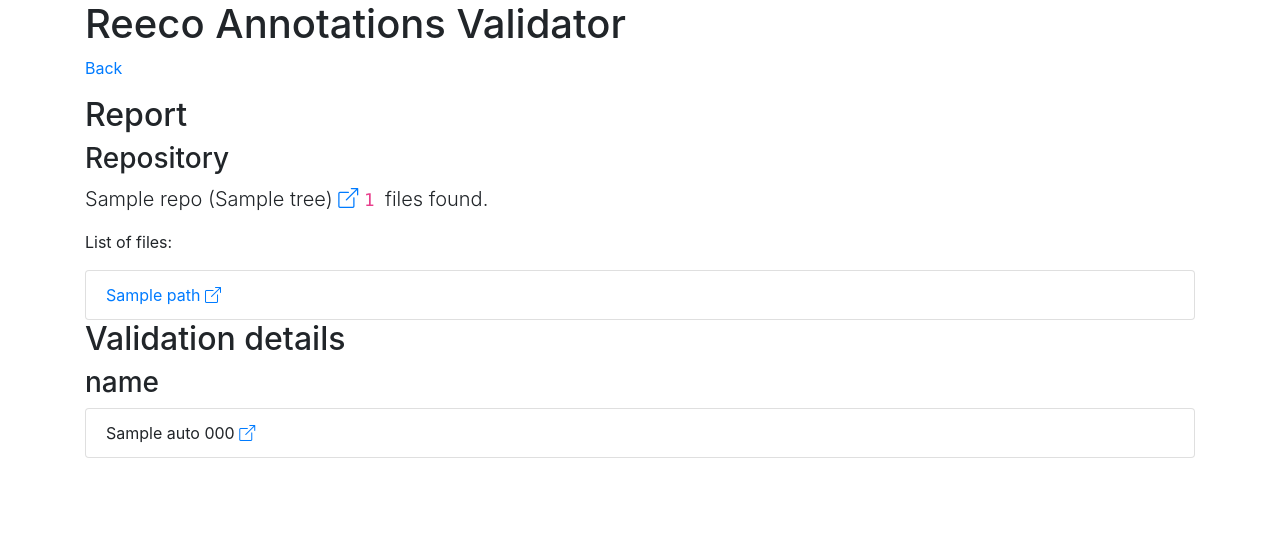
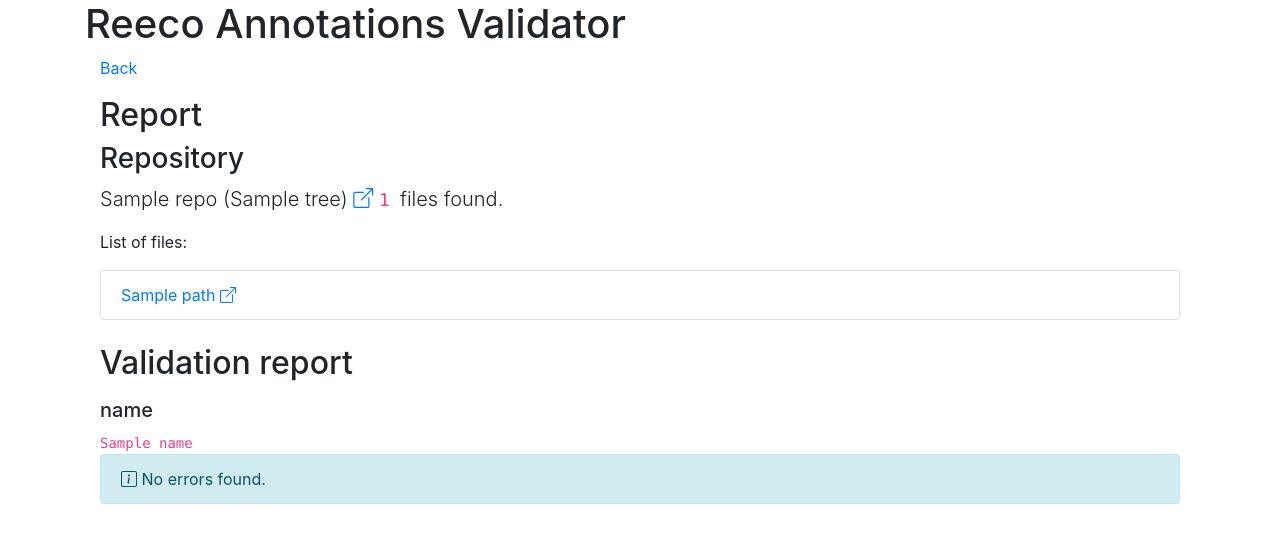
Before and after one commit to reeco-framework/reeco-web-repo-validator, a Flask app: template templates/validate.html in a window 1280 px wide. Shown: the top 543 px of the page. Run offline with Flask 3, Linux system fonts and the light colour scheme; the template is opened without the code that fills it: most values are stand-ins (such as "Sample title", 1, 10 or a date in 2020); parts of the project's set-up code (start-up, migrations or seed data) failed here and were passed over; some libraries are stand-ins or nearby versions.

Commit message:
Progress

```diff
--- a/app.py
+++ b/app.py
@@ -11,6 +11,7 @@ import requests
 import frontmatter
 #from github import Github
 
+import yaml
 import secrets
 
 from validator import Validator
@@ -61,7 +62,7 @@ def validateAction():
             tree = 'main'
         files = getFiles(repo, tree)
         # print("files:",len(files))
-        print("files obj: ", files)
+        #print("files obj: ", files)
         # Only keep md files
         files = [item for item in files if item['path'].endswith('.md') ]
         # print(len(files))
@@ -92,7 +93,9 @@ def validate(files):
     report = {}
     for fi in files:
         content = getFileContent(fi['url'])
-        report[fi['path']] = [content, validateFileContent(content)]
+        annotations, none = frontmatter.parse(content)
+        yamltxt = yaml.dump(annotations)
+        report[fi['path']] = [yamltxt, validateFileContent(content)]
     return report
 
 def getFileContent(url):
--- a/templates/validate.html
+++ b/templates/validate.html
@@ -1,6 +1,7 @@
 {% extends 'layout.html' %}
 
 {% block content %}
+<div class="container mb-4">
 <p><a href="/">Back</a></p>
 <h2>Report</h2>
 <h3>Repository</h3>
@@ -21,18 +22,27 @@
 {% else %}
 <p>No markdwown files found.</p>
 {% endif %}
+</div>
 
-<h2>Validation details</h2>
+<div class="container">
+<h2>Validation report</h2>
 {% for file in validation.keys() %}
-<h3 id="{{file}}">{{file}}</h3>
+    <div class="mt-3">
+<h5 id="{{file}}">{{file}}</h5>
+        <code class="" style="white-space: pre;">{{ validation[file][0] }}</code>
 <!--<p>Validation for file {{file}}</p>-->
-<ul class="list-group">
-    {% for error in validation[file][1] %}
-    <li class="list-group-item">{{error.autos[0]}} {{error.code}}
-        <a href="{{ repo }}/tree/{{ tree }}/{{file}}" target="_blank"><i class="bi-box-arrow-up-right"></i></a>
+        {% if validation[file][1]['error'] | length == 0 %}
+        <div class="alert alert-info"><i class="bi bi-info-square"></i> No errors found. </div>
+        {% endif %}
+    {% for error in validation[file][1]['error'] %}
+        <div class="alert alert-danger"><i class="bi bi-bug"></i>
+            {{error.autos[0]}} {{error.code}}
+            File: <a href="{{ repo }}/tree/{{ tree }}/{{file}}" target="_blank"> {{file}} <i class="bi-box-arrow-up-right"></i></a>
+        </div>
     {% endfor%}
-</ul>
+    </div>
 {% endfor %}
+</div>
+
+
 {% endblock %}
-
-<pre>{{validation}}</pre>
```
Also changed, not shown: validator.py (+4 -4 lines).
